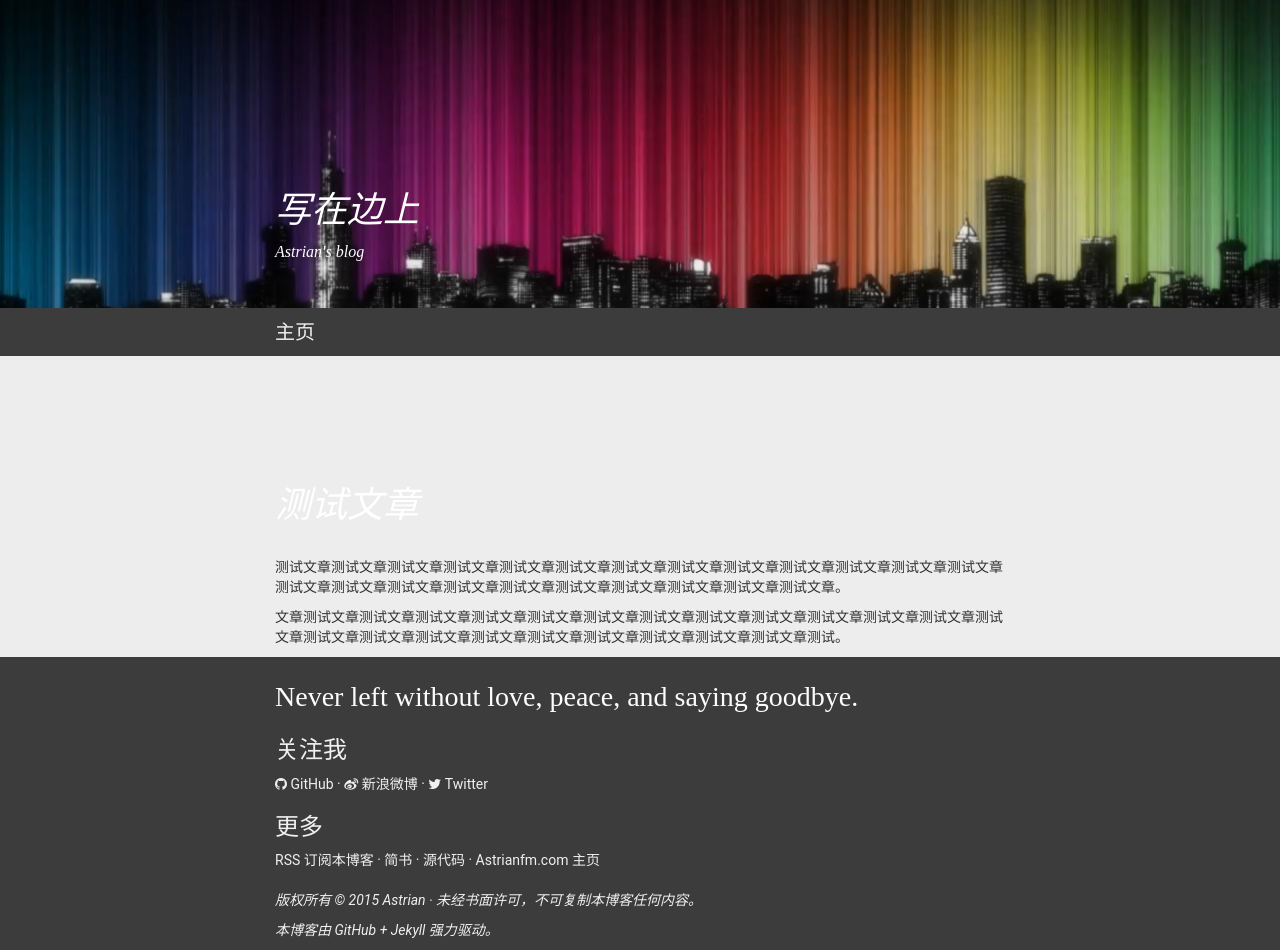
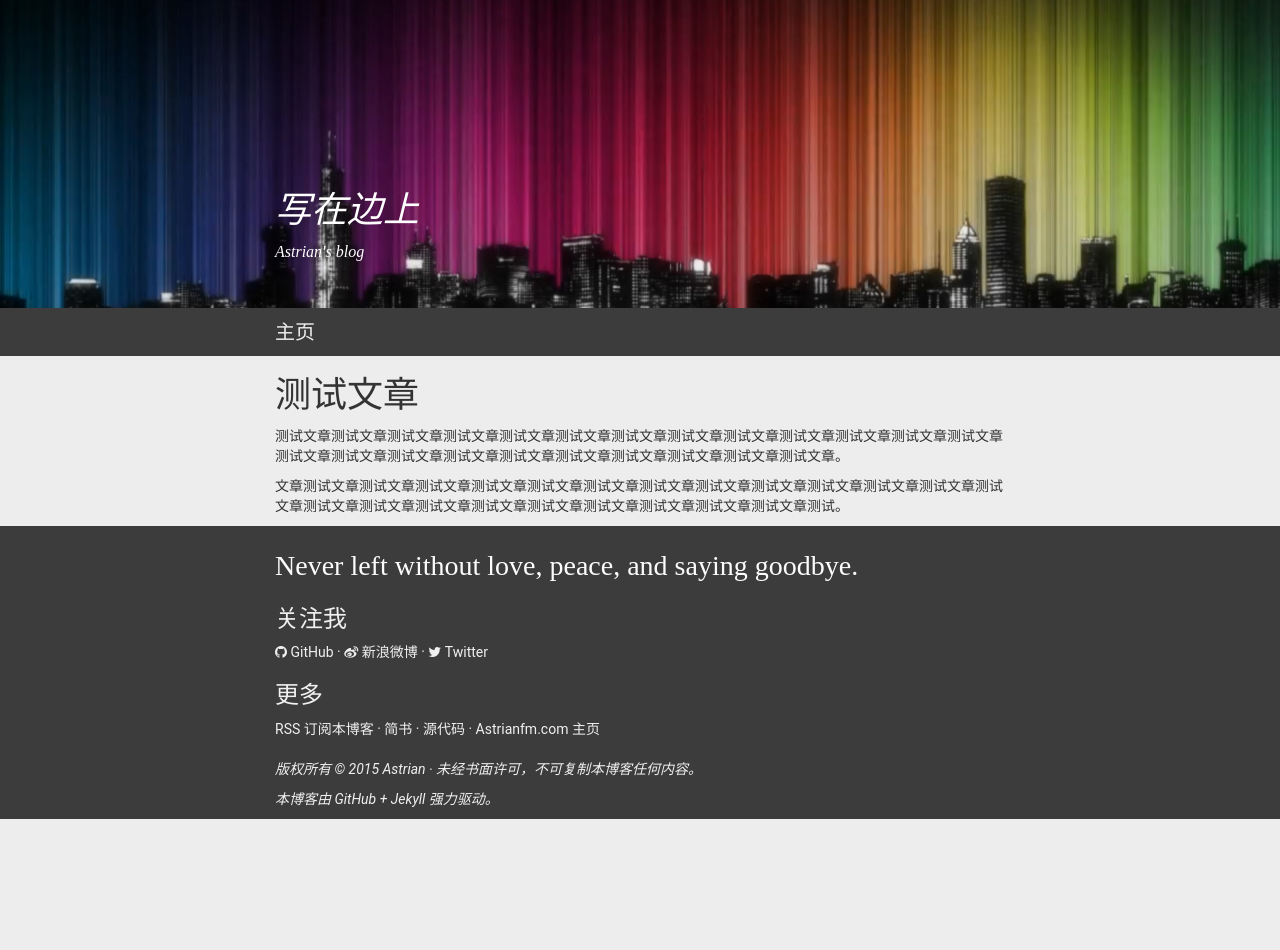
Before and after one commit to zqm1999/zqm1999.github.io, a Jekyll site: the page built from _posts/2015-01-29-article-test.md, in a window 1280 px wide. Built offline with Jekyll 4.4.1, drawn with Linux system fonts in a browser that asks for light colours; nearby versions of some CDN libraries; some web fonts are replaced; Markdown is read by kramdown in place of the engine named in the settings; after the commit the page ends 900 px from its top, so only the background shows below that.

Commit message:
继续修正

```diff
--- a/_layouts/article.html
+++ b/_layouts/article.html
@@ -3,6 +3,6 @@
 ---
 
 <div class="page">
-  <h1 class="page-title">{{ page.title }}</h1>
+  <h1>{{ page.title }}</h1>
   {{ content }}
 </div>
```
